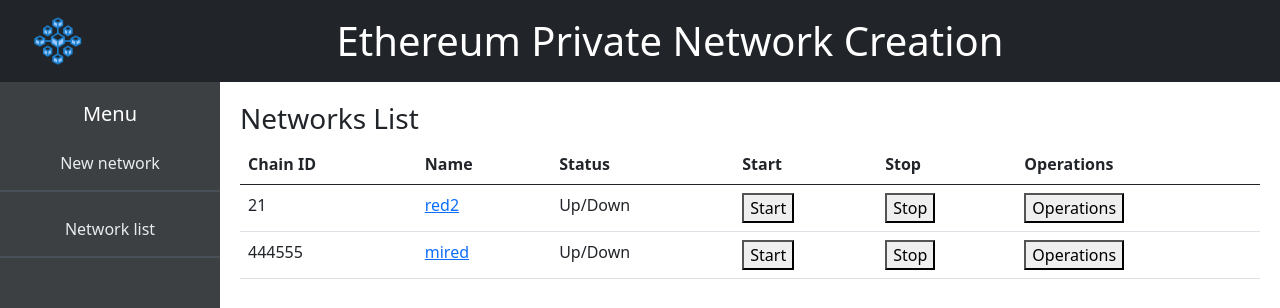
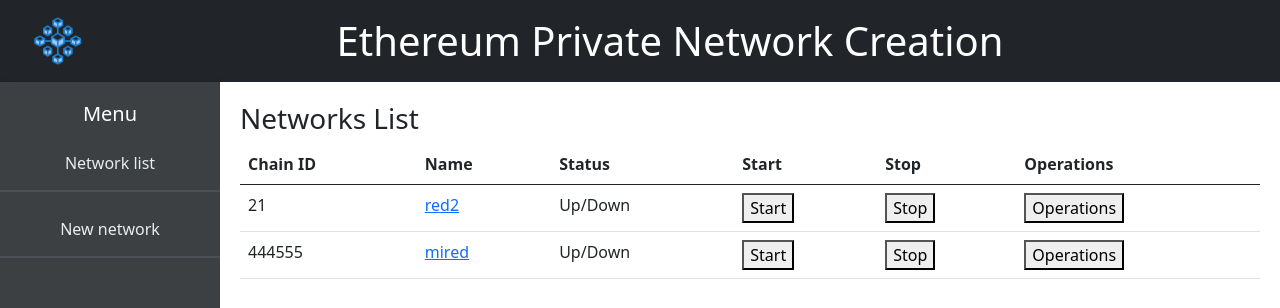
Before and after one commit to codecrypto-academy/pfm-web2.5-oct24-1, a React (Vite) app in the folder frontend/: page /networklist in a window 1280 px wide. Shown: the top 308 px of the page. Built offline with nearby package versions, Linux system fonts and the light colour scheme.

Commit message:
Changed the location of the networlist in the menu

```diff
--- a/frontend/src/components/Sidebar.tsx
+++ b/frontend/src/components/Sidebar.tsx
@@ -7,8 +7,8 @@
             <h5 className='text-center'>Menu</h5>
             <nav>
                 <ul>
+                    <li><Link to="/networklist">Network list</Link></li>
                     <li><Link to="/">New network</Link></li>
-                    <li><Link to="/networklist">Network list</Link></li>
                 </ul>
             </nav>
         </aside>
```
